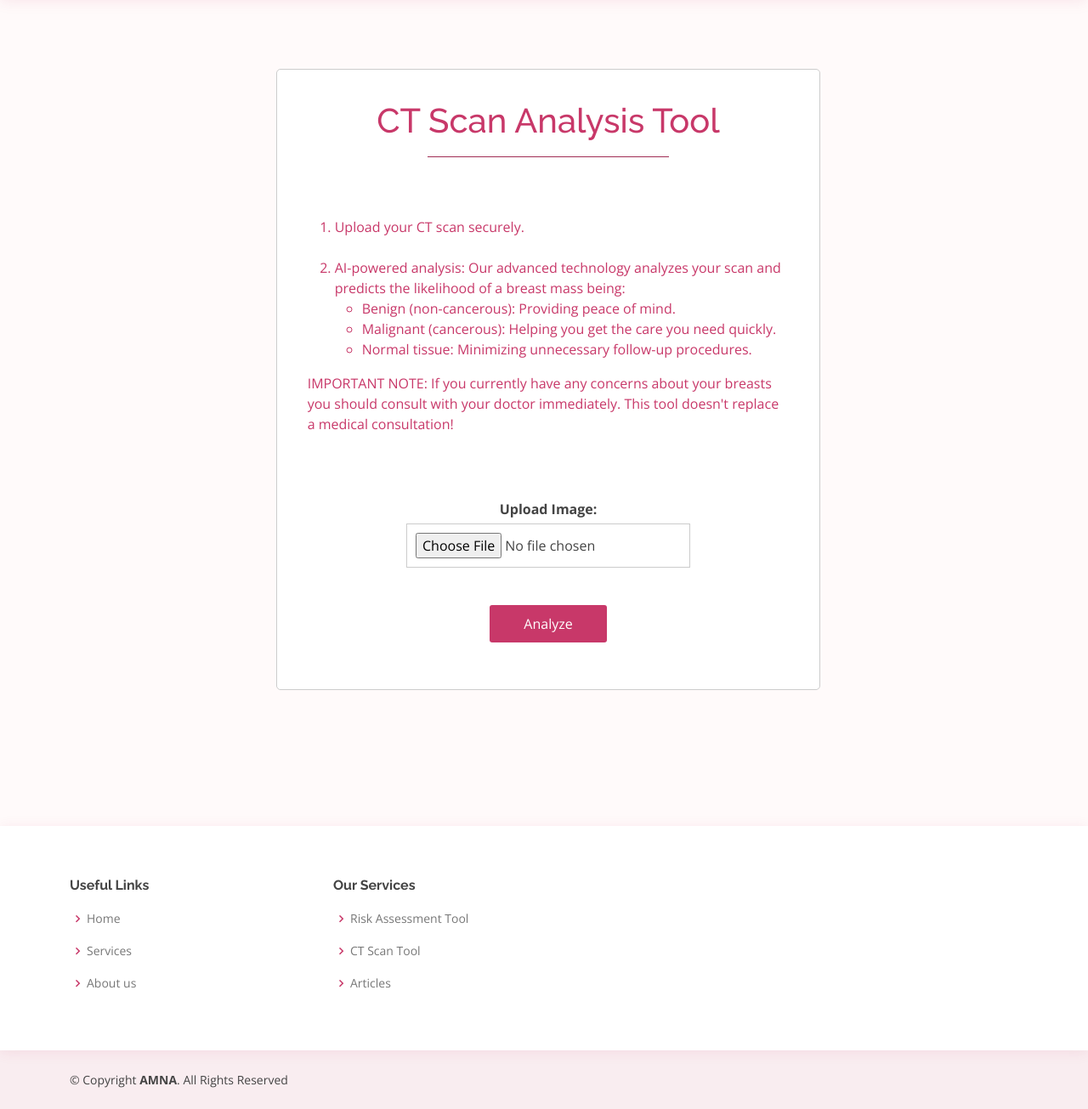
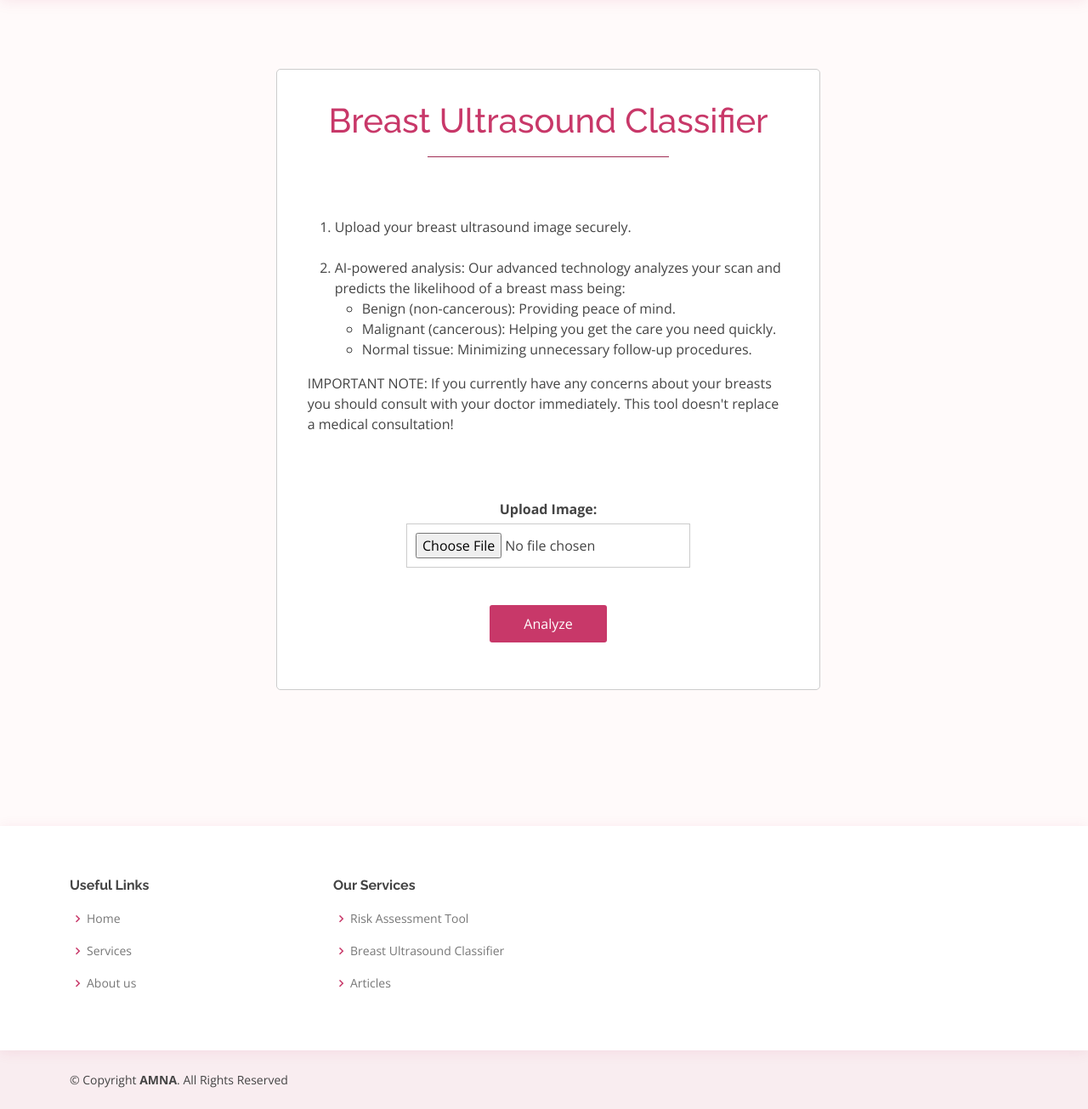
Before and after one commit to Aya-Hossam/Amna_Graduation_Project, a Flask app: page /ct_scan in a window 1280 px wide. Shown: the part 79-1384 px from the top of the page at 85% size. Run offline with Flask 3, Linux system fonts and the light colour scheme; a user stored in the database is signed in; some libraries are stand-ins or nearby versions.

Commit message:
changed ct scan to ultrasound

```diff
--- a/static/css/style.css
+++ b/static/css/style.css
@@ -1487,7 +1487,6 @@ body{
 }
 
 .tool-steps {
-  color: #C83869;
   text-align: left;
   overflow-wrap: break-word;
 }
--- a/templates/ct_scan.html
+++ b/templates/ct_scan.html
@@ -1,13 +1,13 @@
 {% extends "main.html" %}
 {% block content %}
 
-  <!-- ======= CT Tool Section ======= -->
+  <!-- ======= Ultrasound Tool Section ======= -->
  <div class="CT-upload-form">
-    <h1>CT Scan Analysis Tool</h1>
+    <h1>Breast Ultrasound Classifier</h1>
     <div class="horizontal-line"></div>
     <section class="tool-steps">
       <ol>
-        <li>Upload your CT scan securely.</li>
+        <li>Upload your breast ultrasound image securely.</li>
         <br>
         <li>
           AI-powered analysis: Our advanced technology analyzes your scan and predicts the likelihood of a breast mass being:
@@ -33,7 +33,7 @@
     <div id="ct-result" class="hidden"></div>
     <a href="/ct_scan" id="ct-refresh" class="hidden" title="Click this link to make another prediction">Click here to make another prediction</a>
   </div>
-  <!-- CT Tool Section -->
+  <!-- Ultrasound Tool Section -->
 
 
   <!-- ======= Footer ======= -->
--- a/templates/main.html
+++ b/templates/main.html
@@ -5,13 +5,12 @@
   <meta charset="utf-8">
   <meta content="width=device-width, initial-scale=1.0" name="viewport">
 
-  <title>Breast Cancer Risk Prediction</title>
+  <title>AMNA</title>
   <meta content="" name="description">
   <meta content="" name="keywords">
 
   <!-- Favicons -->
-<link href="{{ url_for('static', filename='img/favicon.png') }}" rel="icon">
-<link href="{{ url_for('static', filename='img/apple-touch-icon.png') }}" rel="apple-touch-icon">
+<link href="{{ url_for('static', filename='img/Amna_logo_2.png') }}" rel="icon">
 
 <!-- Google Fonts -->
 <link href="https://fonts.googleapis.com/css?family=Open+Sans:300,300i,400,400i,600,600i,700,700i|Raleway:300,300i,400,400i,500,500i,600,600i,700,700i|Poppins:300,300i,400,400i,500,500i,600,600i,700,700i" rel="stylesheet">
@@ -26,7 +25,7 @@
 <link href="{{ url_for('static', filename='vendor/remixicon/remixicon.css') }}" rel="stylesheet">
 <link href="{{ url_for('static', filename='vendor/swiper/swiper-bundle.min.css') }}" rel="stylesheet">
 
-<!-- Template Main CSS File -->
+<!-- Main CSS File -->
 <link href="{{ url_for('static', filename='css/style.css') }}" rel="stylesheet">
 
 
@@ -35,31 +34,12 @@
 </head>
 
 <body>
-
-  <!-- ======= Top Bar ======= -->
-<!--  <div id="topbar" class="d-flex align-items-center fixed-top">-->
-<!--    <div class="container d-flex justify-content-between">-->
-<!--      <div class="contact-info d-flex align-items-center">-->
-<!--        <i class="bi bi-envelope"></i> <a href="mailto:contact@example.com">contact@example.com</a>-->
-<!--        <i class="bi bi-phone"></i> +1 5589 55488 55-->
-<!--      </div>-->
-<!--      <div class="d-none d-lg-flex social-links align-items-center">-->
-<!--        <a href="#" class="twitter"><i class="bi bi-twitter"></i></a>-->
-<!--        <a href="#" class="facebook"><i class="bi bi-facebook"></i></a>-->
-<!--        <a href="#" class="instagram"><i class="bi bi-instagram"></i></a>-->
-<!--        <a href="#" class="linkedin"><i class="bi bi-linkedin"></i></i></a>-->
-<!--      </div>-->
-<!--    </div>-->
-<!--  </div>-->
-
   <!-- ======= Header ======= -->
   <header id="header" class="fixed-top">
     <div class="container d-flex align-items-center">
 
       <div id="confirm-message" style="display: none;"></div>
 
-      <!-- <h1 class="logo me-auto"><a href="#">AMNA</a></h1> -->
-      <!-- Uncomment below if you prefer to use an image logo -->
       <a href="/home" class="logo me-auto"><img  src="{{ url_for('static', filename='img/Amna_logo_2.png') }}" alt="AMNA" class="img-fluid"></a>
 
       <i class="bi bi-list mobile-nav-toggle"></i>
@@ -74,7 +54,7 @@
           <li class="dropdown"><a href="/#services"><span>Services</span> <i class="bi bi-chevron-down"></i></a>
             <ul>
               <li><a href="/survey">Risk Assessment Survey</a></li>
-              <li><a href="/ct_scan">CT scan</a></li>
+              <li><a href="/ct_scan">Breast Ultrasound Classifier</a></li>
               <li class="dropdown"><a href="/articles">Articles <i class="bi bi-chevron-right"></i></a>
 
                 <ul>
@@ -98,7 +78,6 @@
         </ul>
       </nav><!-- .navbar -->
 
-<!--      <a href="/login" class="appointment-btn scrollto">Sign In</a>-->
       {% if logged_in %}
       <a href="/logout" class="appointment-btn scrollto">Log Out</a>
       {% else %}
@@ -121,17 +100,6 @@
       <div class="container">
         <div class="row">
 
-          <!-- <div class="col-lg-3 col-md-6 footer-contact">
-            <h3>AMNA</h3>
-            <p>
-              A108 Adam Street <br>
-              New York, NY 535022<br>
-              United States <br><br>
-              <strong>Phone:</strong> +1 5589 55488 55<br>
-              <strong>Email:</strong> info@example.com<br>
-            </p>
-          </div> -->
-
           <div class="col-lg-2 col-md-6 footer-links">
             <h4>Useful Links</h4>
             <ul>
@@ -145,7 +113,7 @@
             <h4>Our Services</h4>
             <ul>
               <li><i class="bx bx-chevron-right"></i> <a href="/survey">Risk Assessment Tool</a></li>
-              <li><i class="bx bx-chevron-right"></i> <a href="/ct_scan">CT Scan Tool</a></li>
+              <li><i class="bx bx-chevron-right"></i> <a href="/ct_scan">Breast Ultrasound Classifier</a></li>
               <li><i class="bx bx-chevron-right"></i> <a href="/articles">Articles</a></li>
             </ul>
           </div>
@@ -159,20 +127,7 @@
         <div class="copyright">
           &copy; Copyright <strong><span>AMNA</span></strong>. All Rights Reserved
         </div>
-        <!-- <div class="credits"> All the links in the footer should remain intact. -->
-          <!-- You can delete the links only if you purchased the pro version. -->
-          <!-- Licensing information: https://bootstrapmade.com/license/ -->
-          <!-- Purchase the pro version with working PHP/AJAX contact form: https://bootstrapmade.com/medilab-free-medical-bootstrap-theme/ -->
-          <!-- Designed by <a href="https://bootstrapmade.com/">BootstrapMade</a>
-        </div> -->
       </div>
-      <!-- <div class="social-links text-center text-md-right pt-3 pt-md-0">
-        <a href="#" class="twitter"><i class="bx bxl-twitter"></i></a>
-        <a href="#" class="facebook"><i class="bx bxl-facebook"></i></a>
-        <a href="#" class="instagram"><i class="bx bxl-instagram"></i></a>
-        <a href="#" class="google-plus"><i class="bx bxl-skype"></i></a>
-        <a href="#" class="linkedin"><i class="bx bxl-linkedin"></i></a>
-      </div> -->
     </div>
   </footer><!-- End Footer -->
 
@@ -186,7 +141,7 @@
 <script src="{{ url_for('static', filename='vendor/purecounter/purecounter.js') }}"></script>
 <script src="{{ url_for('static', filename='vendor/swiper/swiper-bundle.min.js') }}"></script>
 
-<!-- Template Main JS File -->
+<!-- Main JS File -->
 <script src="{{ url_for('static', filename='js/main.js') }}"></script>
 
 </body>
```
Also changed, not shown: templates/home.html (+4 -4 lines).
